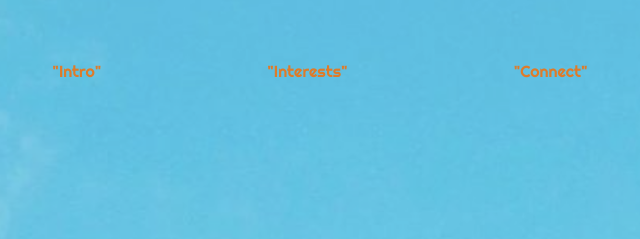
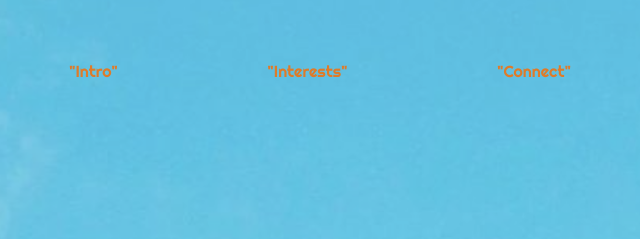
Before and after one commit to KPreme/projectThinkful, a plain HTML site: page index.html in a window 1280 px wide. Shown: the part 190-429 px from the top of the page, 320-960 px from the left. Drawn offline with Linux system fonts and the light colour scheme.

Commit message:
Update style.css
one more menu fix

```diff
--- a/style.css
+++ b/style.css
@@ -155,8 +155,8 @@ nav ul{
     font-family: 'Righteous', cursive;
     padding-left: 5px;
     padding-right: 5px;
-    margin-left: 28.7%;
-    margin-right: 28.7%;
+    margin-left: 30%;
+    margin-right: 30%;
 }
 
 li a:hover{
```
